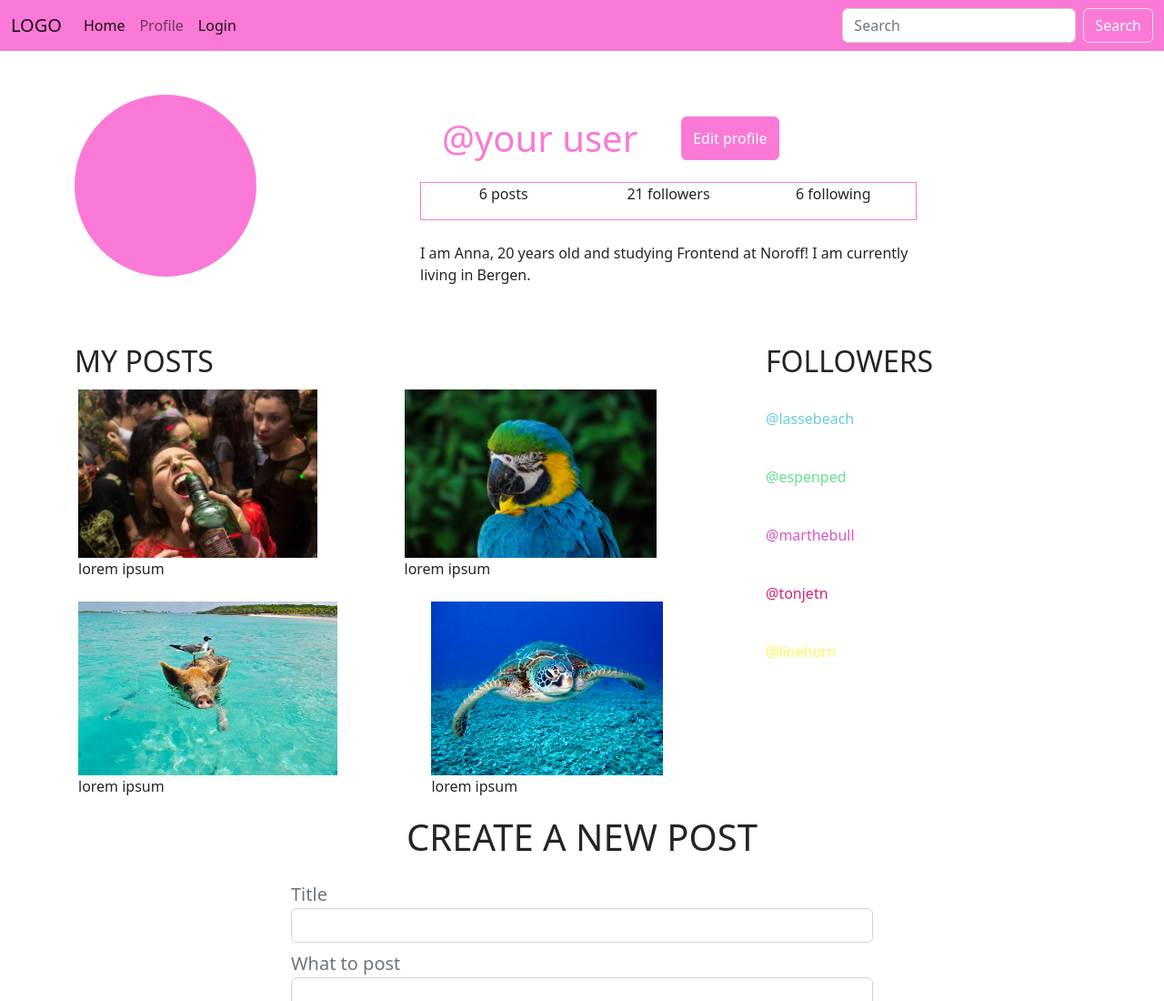
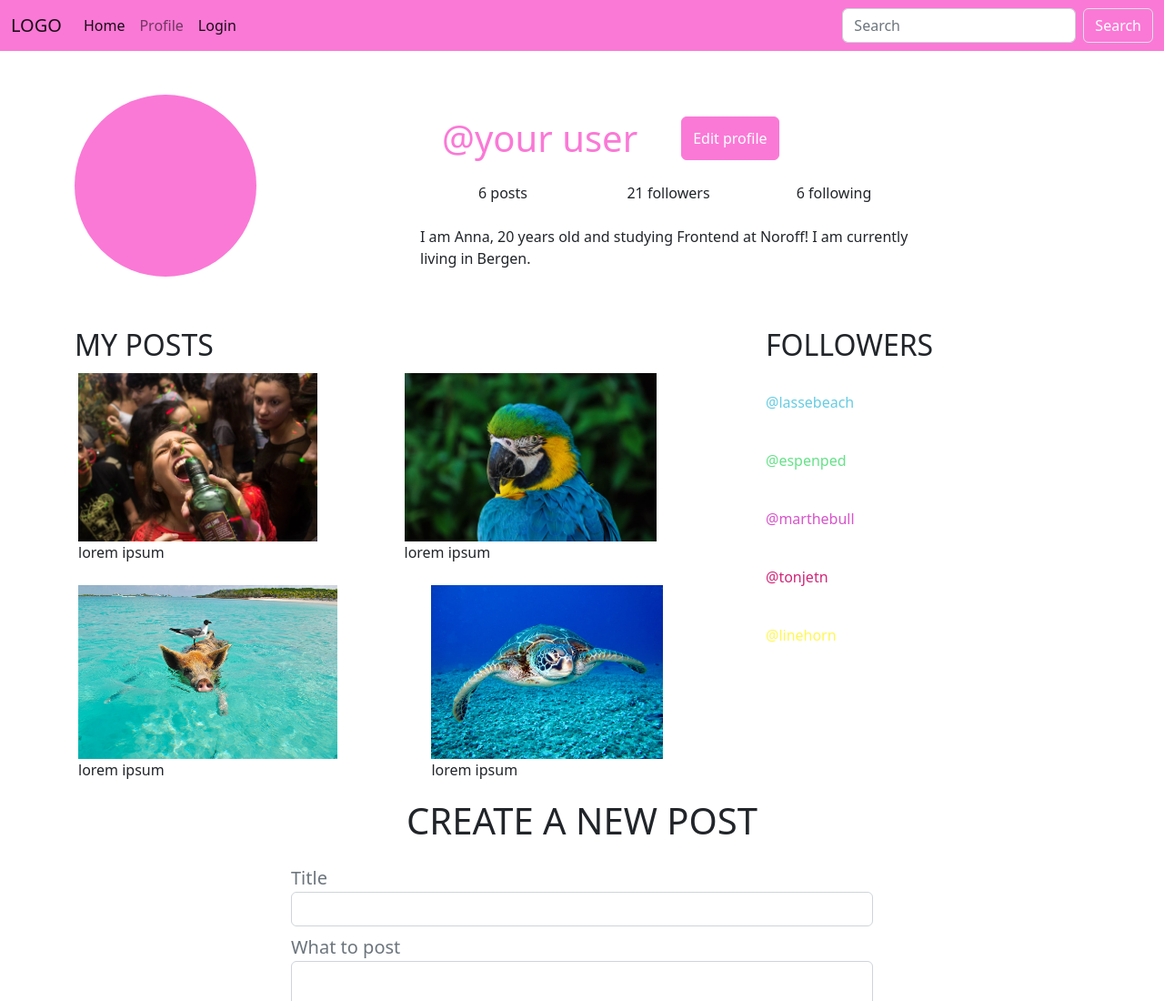
Before and after one commit to AnnaHelene01/CSS-Framework-CA, a website: page profile.html in a window 1280 px wide. Shown: the top 1100 px of the page at 91% size. Drawn offline with Linux system fonts and the light colour scheme.

Commit message:
fixing profile page

```diff
--- a/profile.html
+++ b/profile.html
@@ -56,8 +56,8 @@
                   <p class="text-primary display-6 m-4">@your user</p>
                   <button class="btn btn-primary text-white m-4">Edit profile</button>
              </div>
-             <div class="container mb-4 ">
-                <div class="row  border border-primary text-center">
+             <div class="container mb-2 ">
+                <div class="row text-center">
                   <p class="col-4">6 posts</p>
                   <p class="col-4">21 followers</p>
                   <p class="col-4">6 following</p>
```
